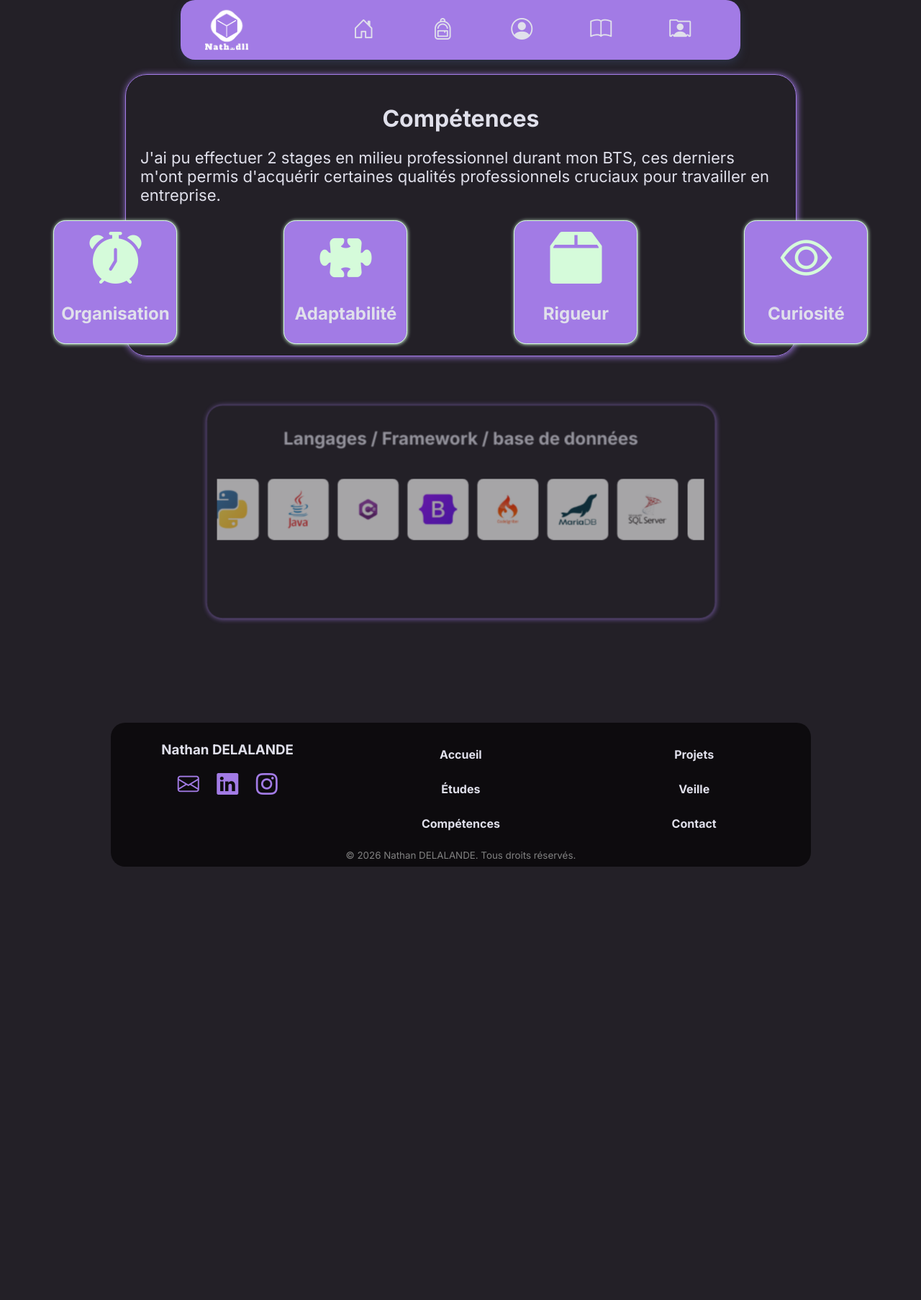
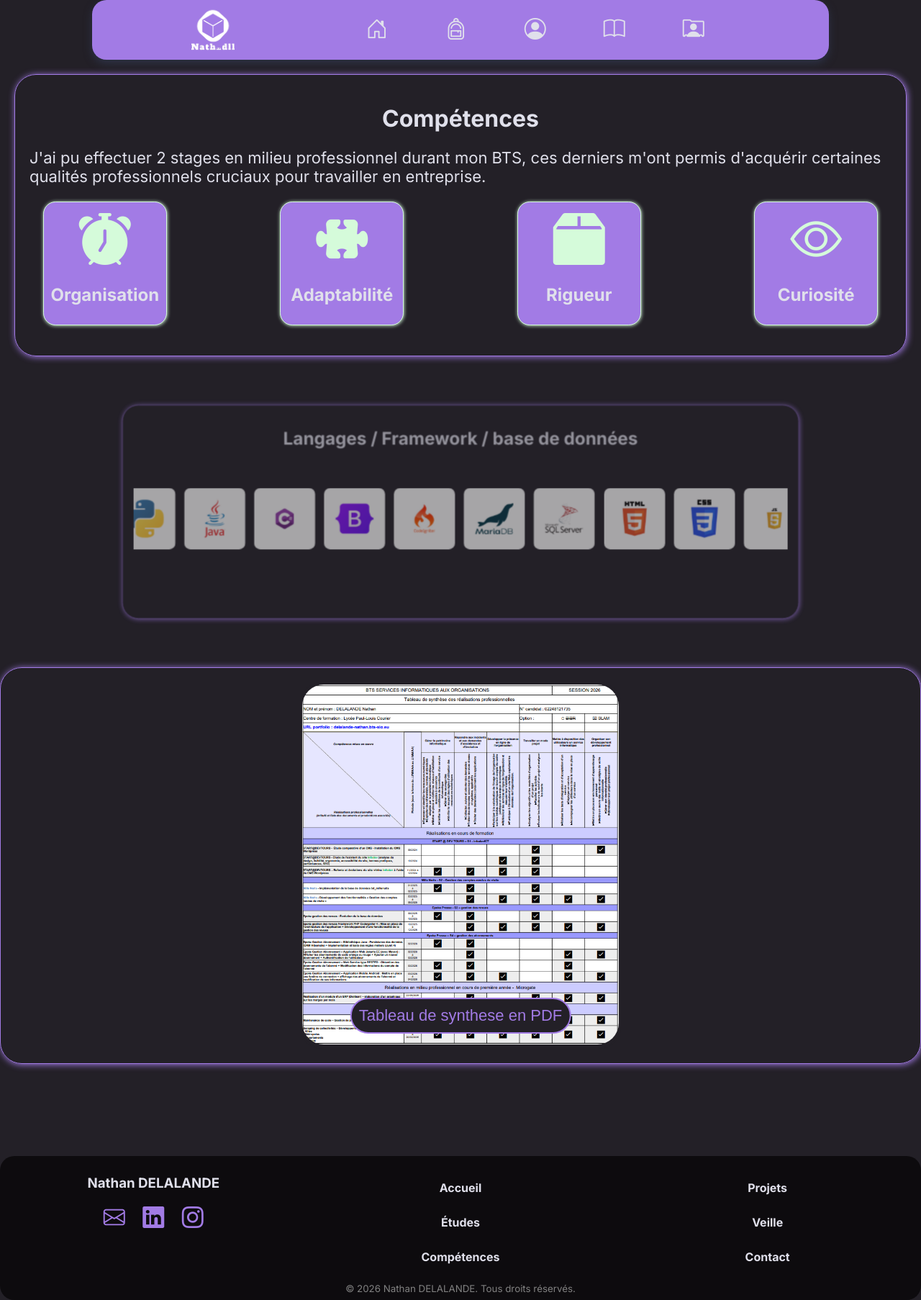
Before and after one commit to lycee-paul-louis-courier-bts-sio/portfolio-delalande-nathan, a PHP site: page /competences.html in a window 1280 px wide. Shown: the whole page at 72% size. Before the commit the page ends 1204 px from the top, so only its background shows below. Run offline with PHP 8.4, Linux system fonts and the light colour scheme.

Commit message:
Responsivité de la page compétence + Ajout d'un modal pour le tableau de synthèse

```diff
--- a/competences.html
+++ b/competences.html
@@ -4,8 +4,8 @@
 <head>
   <meta charset="UTF-8">
   <meta name="viewport" content="width=device-width, initial-scale=1.0">
+  <link rel="stylesheet" href="css/main.css" />
   <link rel="stylesheet" href="css/competences.css">
-  <link rel="stylesheet" href="css/main.css" />
   <link
       rel="stylesheet"
       href="https://cdn.jsdelivr.net/npm/bootstrap-icons@1.13.1/font/bootstrap-icons.min.css"
@@ -103,8 +103,20 @@
             </div>
         </div>
     </div>
+    <div class="layout synthese" id="synthese">
+
+        <button><a href="#box"><img src="assets/tableau-synthese.png"></a></button>
+        <button class="pdf" onclick="location.href='./files/tableau_synthese.pdf';">Tableau de synthese en PDF</button>
+
+    </div>
   <script src="components-loader.js"></script>
 </body>
 <div id="footer"></div>
+<div id="box">
+    <div id="modale">
+        <img src="assets/tableau-synthese.png" alt="tableau de synthèse">
+        <a href="#synthese">X</a>
+    </div>
+</div>
 
 </html>
--- a/css/competences.css
+++ b/css/competences.css
@@ -40,9 +40,11 @@
 }
 
 .stage .group{
-    display: flex;
-    gap: 20em;
+    display: grid;
+    grid-template-columns: repeat(4, 1fr);
+    gap: 10%;
     justify-content: center;
+    width: 100%;
 }
 .stage .card{
     transition: transform 1s ease;
@@ -83,6 +85,82 @@
 p {
     font-size: 22px;
 }
+.synthese{
+    height: 100%;
+    margin: 0;
+    display: flex;
+    justify-content: center;
+    align-items: center;
+}
+.synthese button{
+    background: none;
+    outline: none;
+    padding: 1px;
+    border: 2px solid var(--color-bg);
+    border-radius: 30px;
+}
+.synthese button:hover{
+    border: 2px solid var(--color-primary);
+}
+.synthese button a img{
+    border-radius: 30px;
+    height: 500px;
+}
+.synthese button.pdf{
+    position: absolute;
+    bottom: 3%;
+    left: 50%;
+    transform: translate(-50%, -50%);
+    padding: 10px;
+    font-size: 22px;
+    color: var(--color-primary);
+    background-color: var(--color-bg);
+    border: 2px solid var(--color-primary);
+    border-radius: 50px;
+}
+.synthese button.pdf:hover{
+    background-color: var(--color-primary);
+    color: var(--color-secondary);
+}
+#box{
+    position: fixed;
+    top: 0;
+    bottom: 0;
+    left: 0;
+    right: 0;
+    background-color: color-mix(in srgb, var(--color-bg) 50%, transparent);
+    display: none;
+}
+#box:target{
+    display: block;
+}
+#modale{
+    background-color: var(--color-bg);
+    border: 2px solid var(--color-primary);
+    width: 70%;
+    height: 95%;
+    position: absolute;
+    top: 50%;
+    left: 50%;
+    transform: translate(-50%, -50%);
+    border-radius: 10px;
+}
+#modale img{
+    height: 98%;
+    position: absolute;
+    top: 1%;
+    left: 25%;
+    border-radius: 30px;
+}
+#modale a{
+    font-size: 300%;
+    text-decoration: none;
+    color: var(--color-accent);
+    position: absolute;
+    top: 3%;
+    right: 3%;
+}
+
 
 @keyframes slide {
     from{
@@ -101,3 +179,44 @@ p {
     scale: 1;
   }
 }
+
+@media screen and (max-width: 1700px) {
+    body{
+        margin: 0;
+        width: 100%;
+    }
+}
+@media screen and (max-width: 1024px) {
+    .stage{
+        height: 100%;
+    }
+    .stage .group{
+        grid-template-rows: repeat(2,200px);
+        grid-template-columns: repeat(2,200px);
+        height: 100%;
+        gap: 10px;
+    }
+    pair{
+        grid-column: 2;
+    }
+}
+@media screen and (max-width: 500px) {
+    .stage .group{
+        grid-template-rows: repeat(4,200px);
+        grid-template-columns: repeat(1,200px);
+        height: 100%;
+        gap: 10px;
+    }
+    .skills .card{
+        height: 70px;
+    }
+    .synthese img{
+        display: none;
+    }
+    .synthese button.pdf{
+        position: relative;
+        bottom: 0;
+        left: 0;
+        transform: translate(0, 0);
+    }
+}
```
Also changed, not shown: assets/synthese-exaegis.png (deleted), assets/synthese-microgate.png (deleted), assets/tableau-synthese.png (added), 2 other files.
